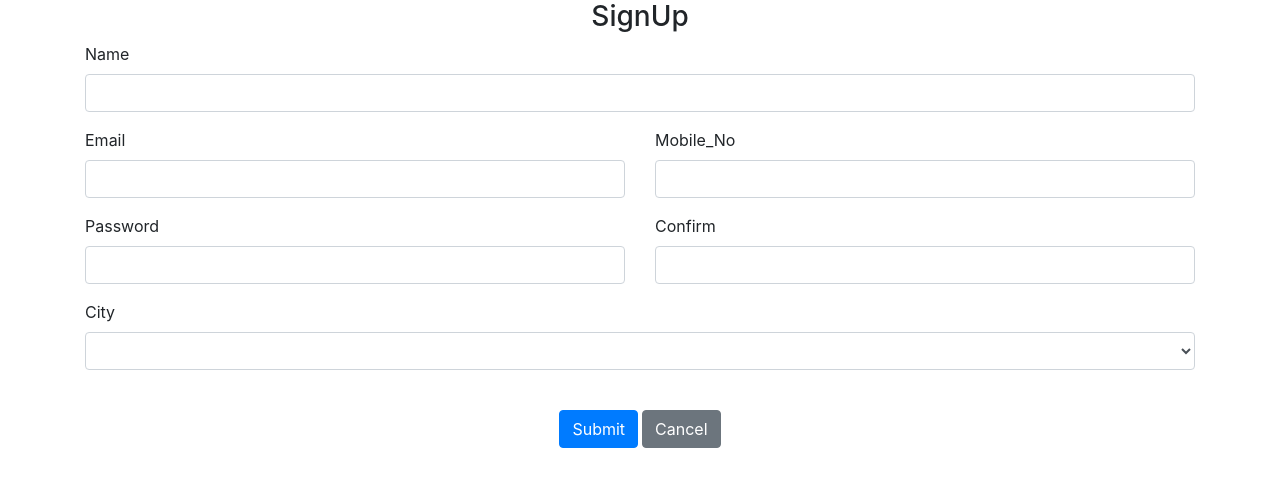
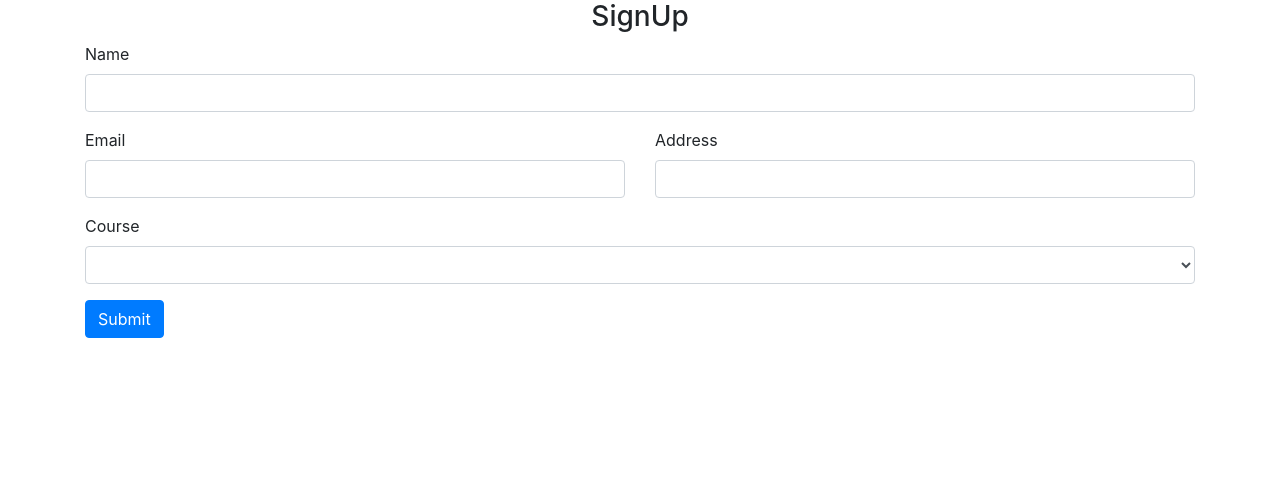
Before and after one commit to sonalirawat30/form, an Angular app: page / in a window 1280 px wide. Shown: the top 486 px of the page. Built offline with nearby package versions, Linux system fonts and the light colour scheme.

Commit message:
template form

```diff
--- a/src/app/app.component.html
+++ b/src/app/app.component.html
@@ -1 +1 @@
-<pm-user-form></pm-user-form>
+<app-user-detail></app-user-detail>
--- a/src/app/app.module.ts
+++ b/src/app/app.module.ts
@@ -5,11 +5,13 @@ import { AppRoutingModule } from './app-routing.module';
 import { AppComponent } from './app.component';
 import { FormsModule,ReactiveFormsModule } from '@angular/forms';
 import { UserFormComponent} from  './user-form/user-form.component';
+import { UserDetailComponent } from './user-detail/user-detail.component';
 
 @NgModule({
   declarations: [
     AppComponent,
-    UserFormComponent
+    UserFormComponent,
+    UserDetailComponent
   ],
   imports: [
     BrowserModule,
--- /dev/null
+++ b/src/app/data/data-form.ts
@@ -0,0 +1,9 @@
+
+export interface dataForm {
+    name:string,
+    email:string,
+    address:string,
+    course:string
+
+
+}
--- /dev/null
+++ b/src/app/user-detail/user-detail.component.html
@@ -0,0 +1,32 @@
+<div class="container">
+    <form #form="ngForm" ngNativeValidate>
+        <h3 style="text-align: center">SignUp</h3>
+        <div class="form-group">
+            <label for="name">Name</label>
+            <input type="text" class="form-control" id="name" name="name" [(ngModel)]="dataForm.name"  [ngModelOptions]="{standalone: true}" required>
+        </div>
+        <div class="row">
+            <div class="col-lg-6">
+        <div class="form-group">
+            <label for="email">Email</label>
+            <input type="email" class="form-control" id="email" name="email"  [(ngModel)]="dataForm.email"  [ngModelOptions]="{standalone: true}" required>
+        </div>
+            </div>
+        <div class="col-lg-6">
+            <div class="form-group">
+                <label for="address">Address</label>
+                <input type="text" class="form-control" id="address" name="address " [(ngModel)]="dataForm.address"  [ngModelOptions]="{standalone: true}" required>
+            </div>
+        </div></div>
+        <div class="form-group">
+            <label for="course">Course</label>
+            <select class="form-control" id="course" [(ngModel)]="dataForm.course"  [ngModelOptions]="{standalone: true}" minlength="1" >
+                <option></option>
+                <option>HTML</option>
+                <option>CSS</option>
+                <option>JQuery</option>
+            </select>
+        </div>
+        <button class="btn btn-primary" (click)="onClick()">Submit</button>
+    </form>
+</div>
--- /dev/null
+++ b/src/app/user-detail/user-detail.component.ts
@@ -0,0 +1,26 @@
+import { Component, OnInit } from '@angular/core';
+import { dataForm } from '../data/data-form';
+
+@Component({
+  selector: 'app-user-detail',
+  templateUrl: './user-detail.component.html',
+  styleUrls: ['./user-detail.component.css']
+})
+export class UserDetailComponent implements OnInit {
+   dataForm:dataForm ={
+    name:'',
+    email:'',
+    address:'',
+    course:''
+
+
+  };
+
+  constructor() { }
+
+  ngOnInit(): void {
+  }
+   onClick(){
+     console.log(this.dataForm);
+   }
+}
--- a/src/app/user-form/user-form.component.ts
+++ b/src/app/user-form/user-form.component.ts
@@ -2,7 +2,7 @@ import { Component, OnInit } from '@angular/core';
 import { FormControl, FormGroup, Validators , FormBuilder} from '@angular/forms';
 @Component({
   selector: 'pm-user-form',
-  templateUrl: './user-form.component.html',
+  templateUrl:'./user-form.component.html',
   styleUrls: ['./user-form.component.css']
 })
 export class UserFormComponent implements OnInit {
```
Also changed, not shown: src/app/user-detail/user-detail.component.css (added), 1 other file (tests, documents, lock files or other folders).
